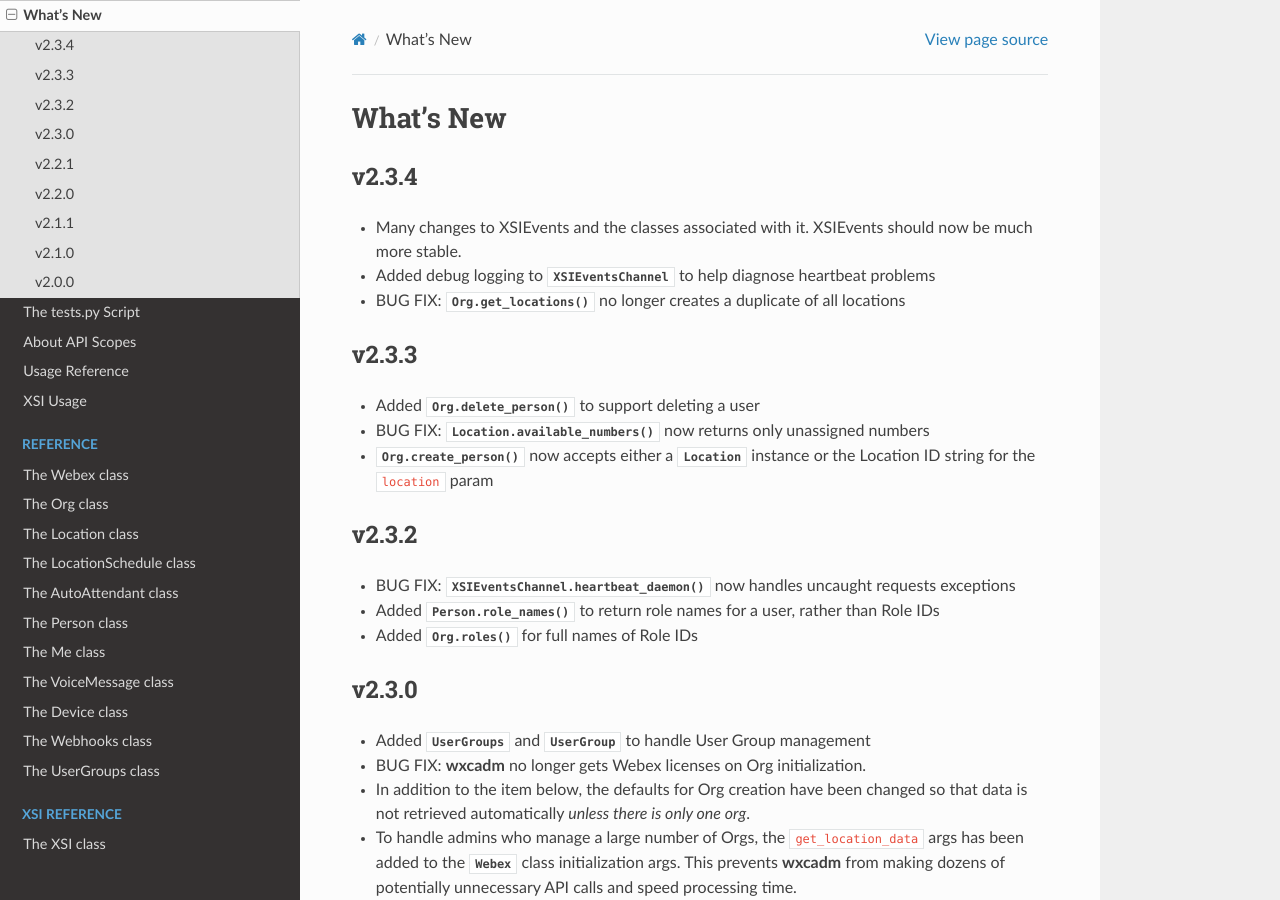
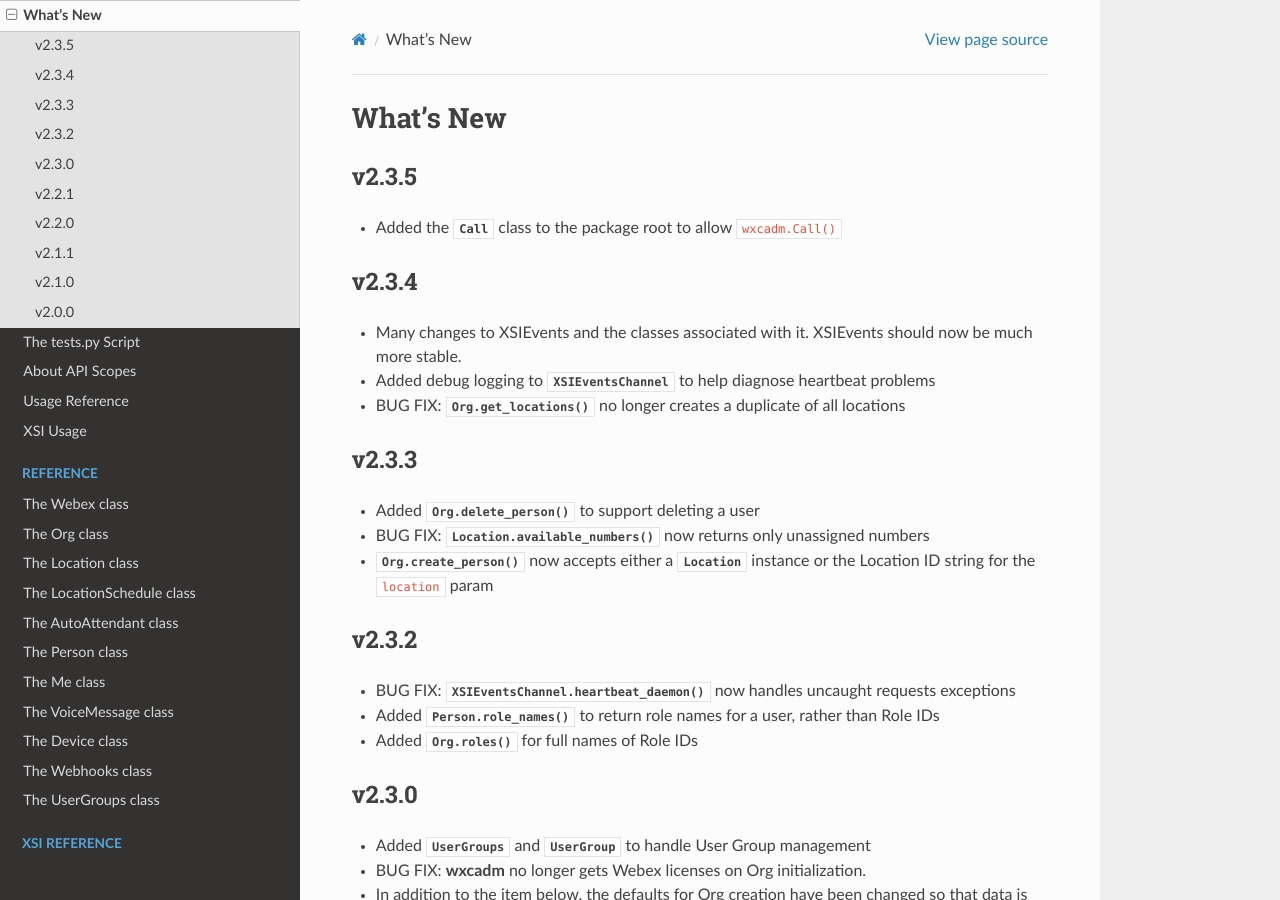
Before and after one commit to kctrey/wxcadm, a Sphinx documentation site: the page built from docs/source/whatsnew.rst, in a window 1280 px wide and 900 px high. Built offline with Sphinx 7.4.7 and the Read the Docs theme 2.0.0, drawn with Linux system fonts in a browser that asks for light colours.

Commit message:
2.3.5 build

```diff
--- a/docs/source/whatsnew.rst
+++ b/docs/source/whatsnew.rst
@@ -2,6 +2,10 @@
 
 What's New
 ==========
+v2.3.5
+------
+- Added the :py:class:`Call` class to the package root to allow ``wxcadm.Call()``
+
 v2.3.4
 ------
 - Many changes to XSIEvents and the classes associated with it. XSIEvents should now be much more stable.
--- a/setup.py
+++ b/setup.py
@@ -25,7 +25,7 @@ with open('README.md', 'r', encoding='utf-8') as f:
 
 setup(
     name='wxcadm',
-    version='2.3.4',
+    version='2.3.5',
     packages=packages,
     url='https://github.com/kctrey/wxcadm',
     license='GPL-3.0',
```
